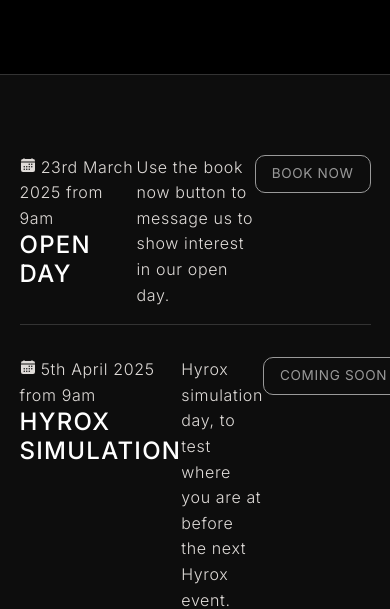
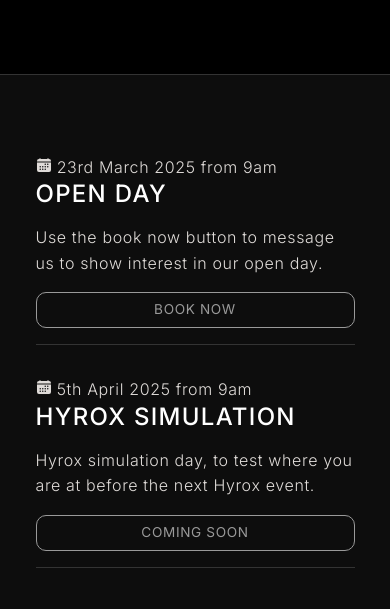
Before and after one commit to madebyjonny/dog-tc, an Astro site: page /events in a window 390 px wide. Shown: the part 240-849 px from the top of the page. Built offline with nearby package versions, Linux system fonts and the light colour scheme; Astro itself is replaced by a stand-in of ours.

Commit message:
updated mobile view

```diff
--- a/src/components/events/events.css
+++ b/src/components/events/events.css
@@ -15,16 +15,22 @@
   display: flex;
   flex-direction: column;
   gap: 1rem;
+  padding-inline: 1rem;
 
   .event-list__item {
     display: flex;
     justify-content: space-between;
     padding-block: 1rem;
     border-bottom: 1px solid #333;
+    gap: 1rem;
 
     > * {
       flex: 1;
       display: flex;
+      flex-direction: column;
+    }
+
+    @media (width < 1024px) {
       flex-direction: column;
     }
   }
@@ -33,5 +39,13 @@
     display: flex;
     gap: 0.5rem;
     align-items: flex-end;
+
+    @media (width < 1024px) {
+      align-items: center;
+      .btn {
+        box-sizing: border-box;
+        min-width: 100%;
+      }
+    }
   }
 }
```
